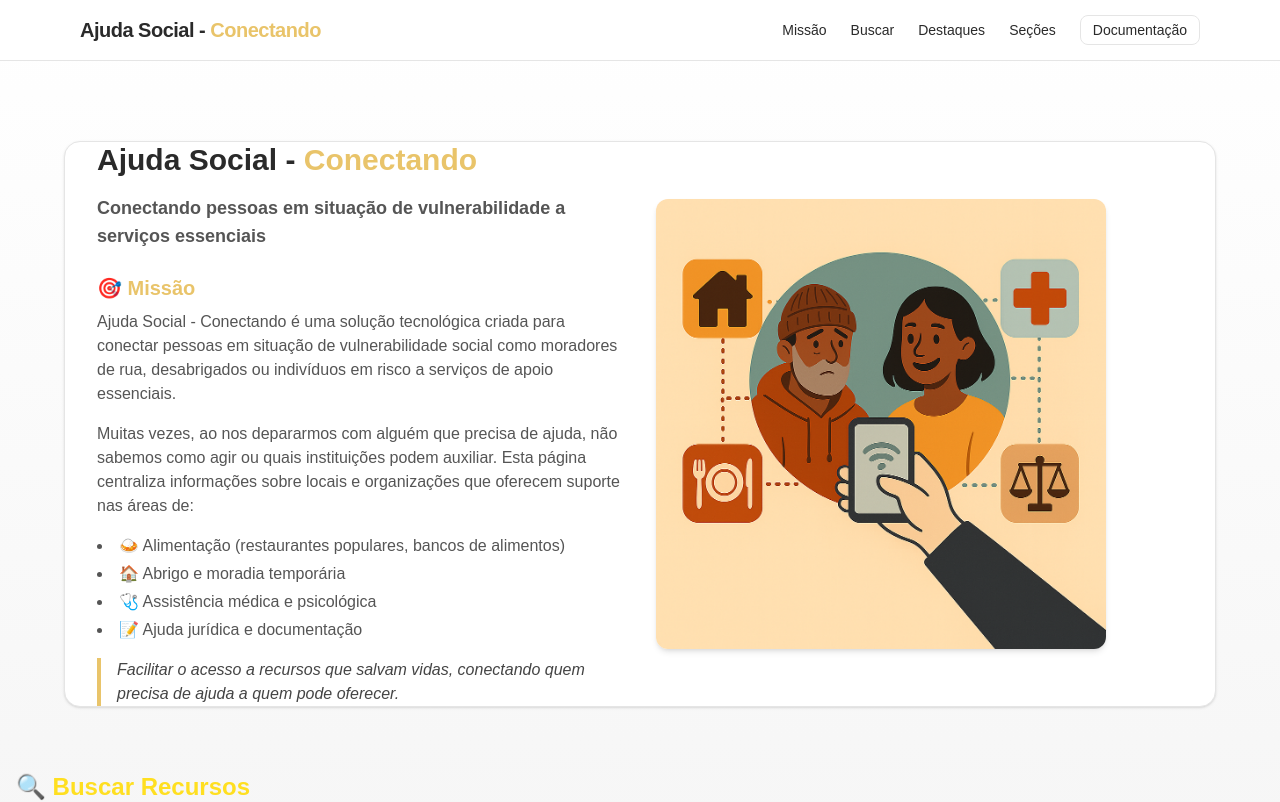
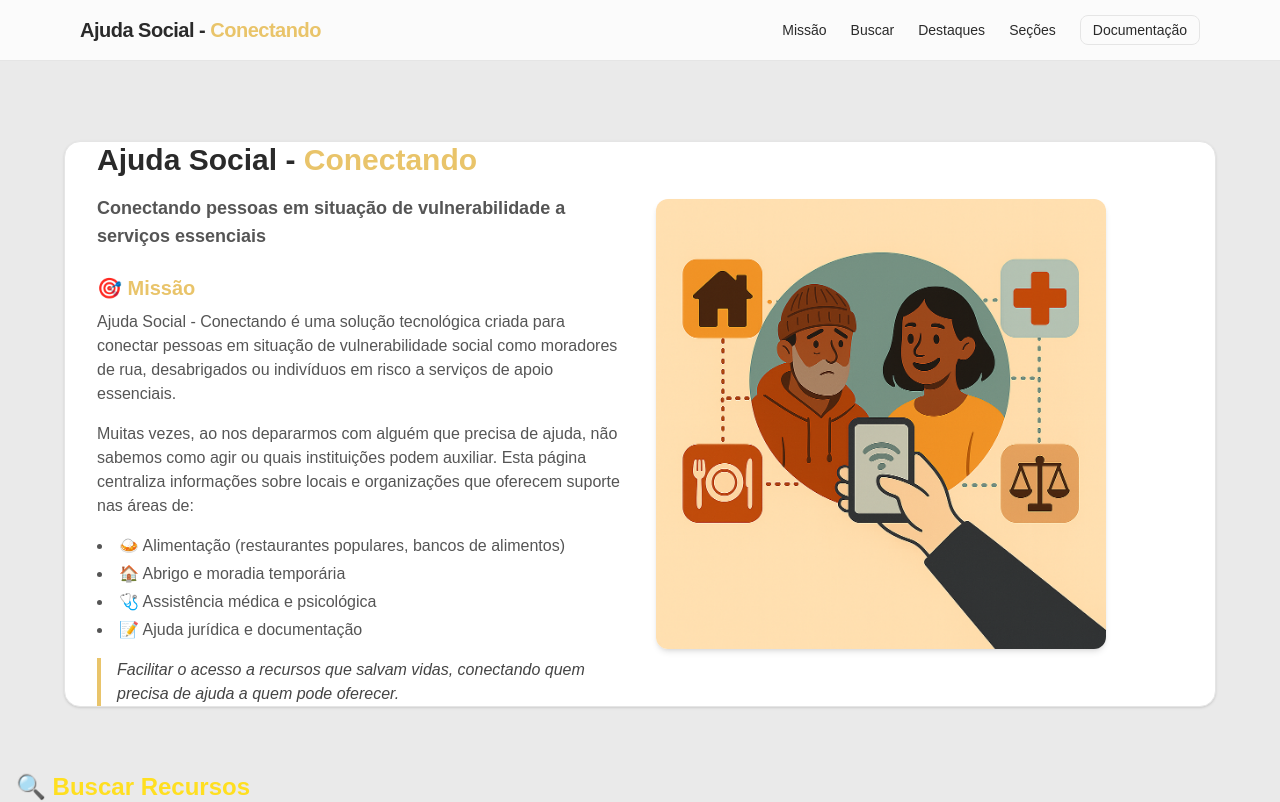
Before and after one commit to DaihSeven/client-social-connect, a Next.js app: page / in a window 1280 px wide. Shown: the top 802 px of the page. Built offline with nearby package versions, Linux system fonts and the light colour scheme; no server answers.

Commit message:
style(ui): :lipstick: clean color palette

```diff
--- a/src/app/globals.css
+++ b/src/app/globals.css
@@ -1,27 +1,14 @@
 @import "tailwindcss";
 
 :root {
-  --background: #FFFFFF;
-  --background-gradient: linear-gradient(
-    to bottom,
-    #FFFFFF,
-    #F5F5F5,
-    #EAEAEA
-  );
+  --background: #EAEAEA;
 
   --foreground: #1F1F1F;
 }
 
 @media (prefers-color-scheme: dark) {
   :root {
-    --background: #121212;
-
-    --background-gradient: linear-gradient(
-      to bottom,
-      #121212,
-      #1E1E1E,
-      #2A2A2A
-    );
+    --background:#2A2A2A;
 
     --foreground: #F5F5F5;
   }
@@ -29,7 +16,6 @@
 
 body{
   background: var(--background);
-  background: var(--background-gradient);
   color: var(--foreground);
   font-family: Arial, Helvetica, sans-serif;
 }
```
